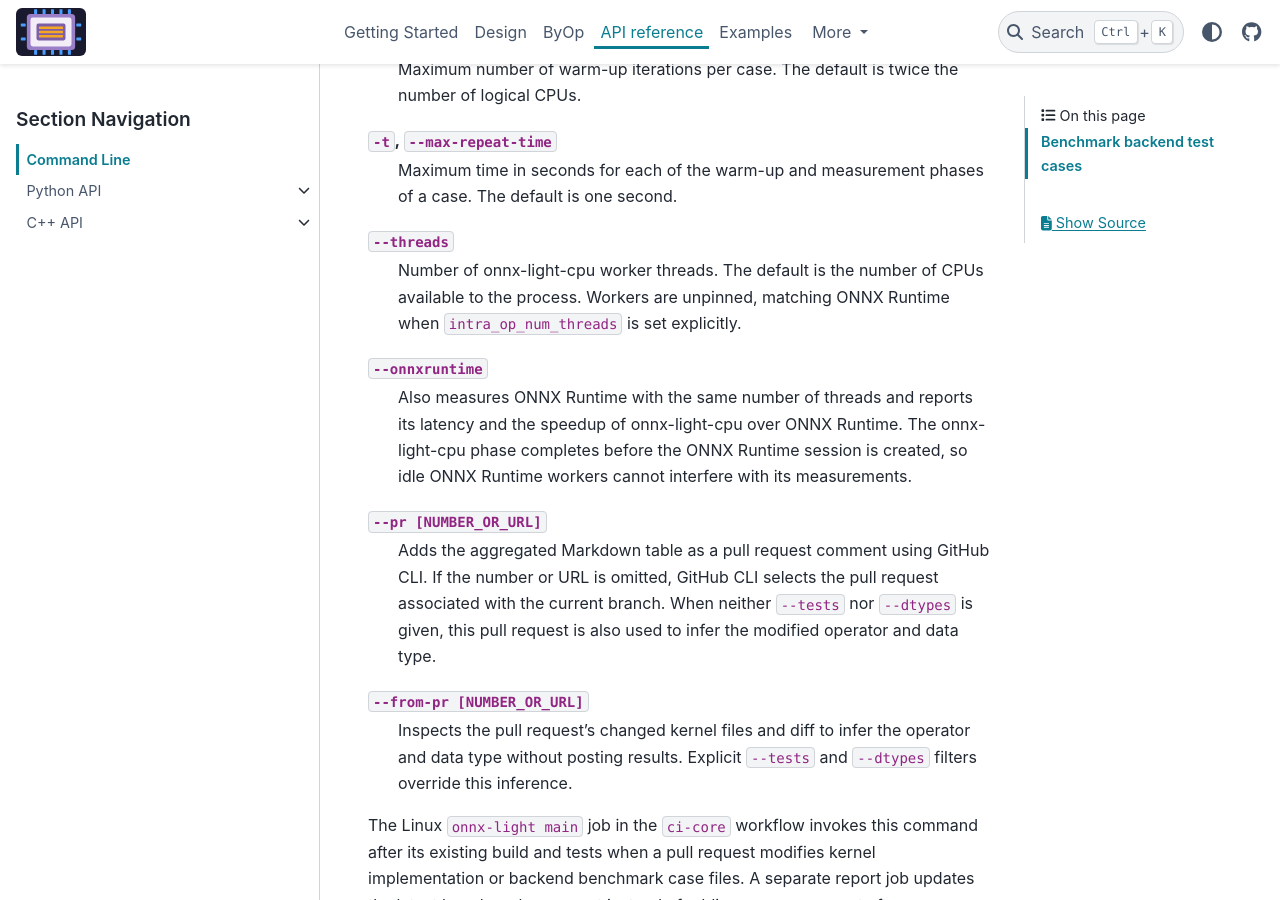
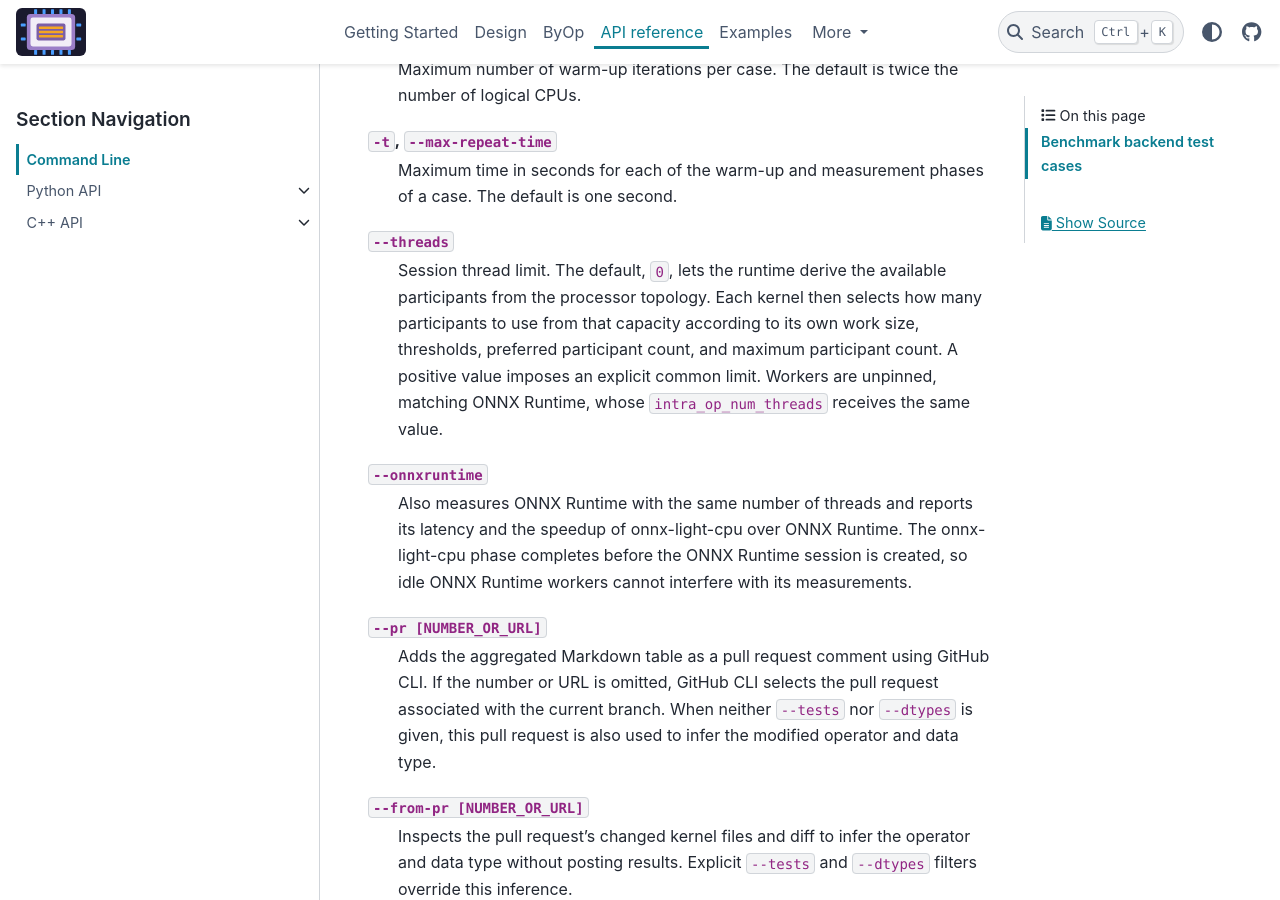
Before and after one commit to xadupre/onnx-light-cpu, a Sphinx documentation site: the page built from docs/command_line.rst, in a window 1280 px wide and 900 px high, scrolled down 1124 px. Built offline with Sphinx 7.4.7 and the PyData theme 0.15.4, drawn with Linux system fonts in a browser that asks for light colours; pages that are not in the unit, such as notebooks, are missing from menus.

Commit message:
Let kernels choose automatic thread defaults (#734)
Co-authored-by: Copilot <223556219+Copilot@users.noreply.github.com>

```diff
--- a/docs/command_line.rst
+++ b/docs/command_line.rst
@@ -53,9 +53,12 @@ workbook:
    case. The default is one second.
 
 ``--threads``
-   Number of onnx-light-cpu worker threads. The default is the number of CPUs
-   available to the process. Workers are unpinned, matching ONNX Runtime when
-   ``intra_op_num_threads`` is set explicitly.
+   Session thread limit. The default, ``0``, lets the runtime derive the
+   available participants from the processor topology. Each kernel then selects
+   how many participants to use from that capacity according to its own work
+   size, thresholds, preferred participant count, and maximum participant count.
+   A positive value imposes an explicit common limit. Workers are unpinned,
+   matching ONNX Runtime, whose ``intra_op_num_threads`` receives the same value.
 
 ``--onnxruntime``
    Also measures ONNX Runtime with the same number of threads and reports its
```
Also changed, not shown: 3 other files.
